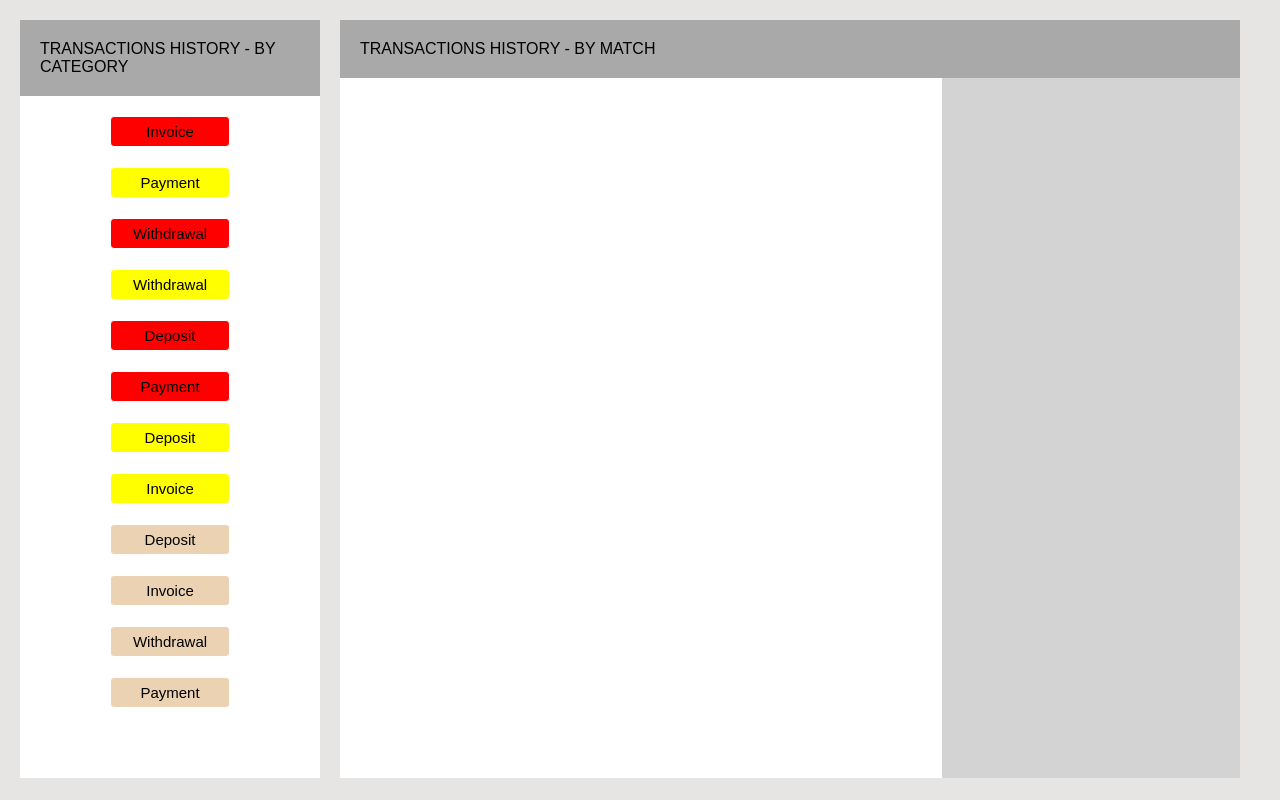
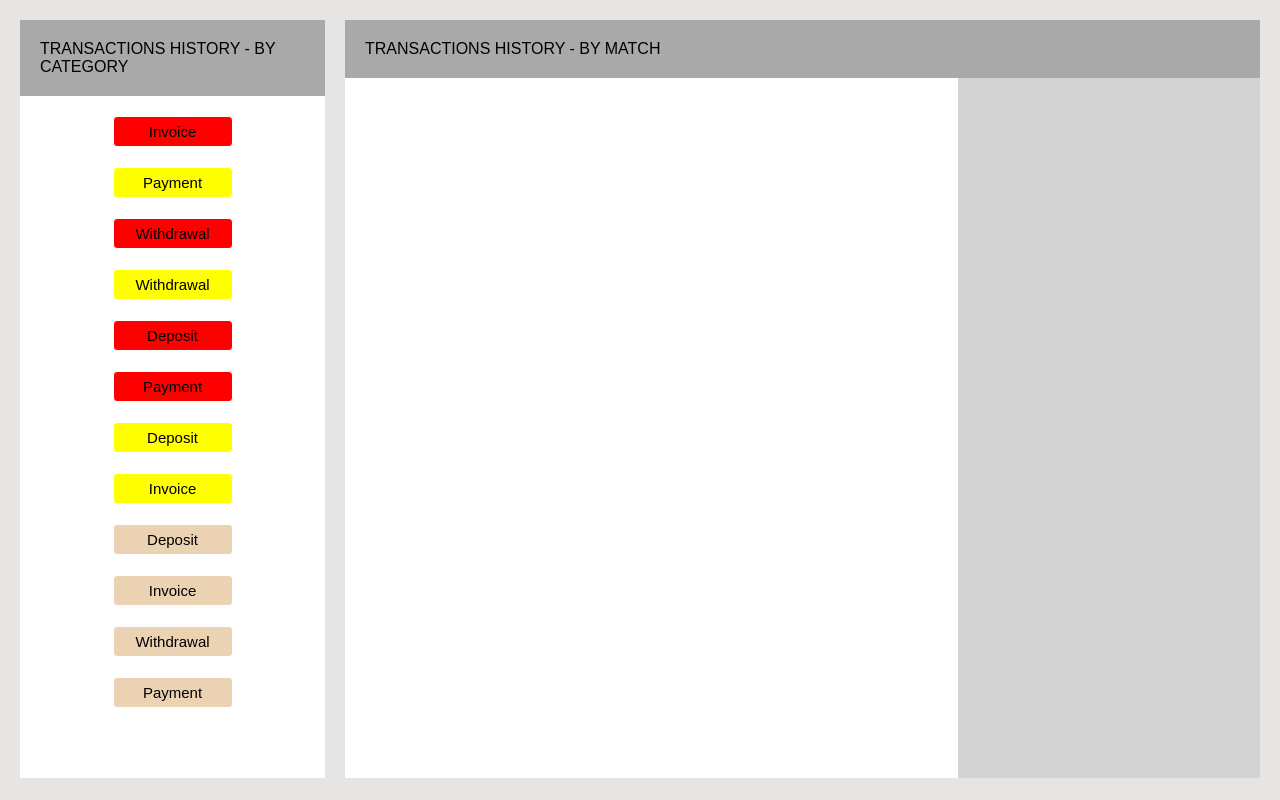
Before and after one commit to matthet/transactions-cloud, a React app: page / in a window 1280 px wide. Built offline with nearby package versions, Linux system fonts and the light colour scheme.

Commit message:
clean up and edits

```diff
--- /dev/null
+++ b/src/Category.js
@@ -0,0 +1,100 @@
+import React, { Component } from "react";
+import Match from "./Match";
+import transactions from './data/transactions.json';
+import rules from './data/rules.json';
+
+class Category extends Component {
+  constructor() {
+    super();
+    this.state = { matchedTxSets: [], showInitialView: true, categoryToShow: {}};
+    this.checkActive = this.checkActive.bind(this);
+  }
+
+  checkActive (category) {
+    let activeCategory = this.state.categoryToShow;
+    let textDecoration = 'none';
+    if (activeCategory.set) {
+      if (activeCategory.set[0].transactionId === category.set[0].transactionId) {
+        textDecoration = 'underline';
+      }
+    }
+    return textDecoration;
+  }
+
+  componentWillMount() {
+    let matchedTxSets = [];
+
+    transactions.forEach(tx => {
+      if (tx.transactionDescription) {
+        let matchRule = rules.find(function(rule) {
+          if (rule.ruleMatchType === 'exact') {
+            return tx.transactionDescription.toLowerCase() === rule.ruleMatchValue
+          } else if (rule.ruleMatchType === 'contains') {
+            return tx.transactionDescription.toLowerCase().indexOf(rule.ruleMatchValue) !== -1;
+          } else if (rule.ruleMatchType === 'startsWith') {
+            return tx.transactionDescription.toLowerCase().startsWith(rule.ruleMatchValue);
+          } else if (rule.ruleMatchType === 'endsWith') {
+            return tx.transactionDescription.toLowerCase().endsWith(rule.ruleMatchValue);
+          } else if (rule.ruleMatchType === 'regex') {
+            //come back later, there are no regex rules
+          } else {
+            return false;
+          }
+        });
+        if (matchRule) {
+          tx.colour = matchRule.ruleFlag === 'Neutral' ? '#ead2b2' : matchRule.ruleFlag;
+          tx.matchRule = matchRule;
+
+          if (matchedTxSets.length) {
+            let i = 0;
+            let found = false;
+
+            while (i < matchedTxSets.length && !found) {
+              if ((matchedTxSets[i].set[0].transactionType === tx.transactionType) && (matchedTxSets[i].set[0].colour === tx.colour)) {
+                matchedTxSets[i].set.push(tx);
+                found = true;
+              }
+              i += 1;
+            }
+
+            if (!found) {
+              matchedTxSets.push({set: [tx], colour: matchRule.ruleFlag === 'Neutral' ? '#ead2b2' : matchRule.ruleFlag});
+            }
+          } else {
+            matchedTxSets.push({set: [tx], colour: matchRule.ruleFlag === 'Neutral' ? '#ead2b2' : matchRule.ruleFlag});
+          }
+        }
+      }
+    });
+    this.setState({ matchedTxSets });
+  }
+
+  render() {
+    return (
+      <div className="section">
+        <div className="category">
+            <div className="heading">TRANSACTIONS HISTORY - BY CATEGORY</div>
+            {
+                this.state.matchedTxSets.map((matchedTxSet => {
+                return (
+                    <div>
+                    <button style={{backgroundColor: matchedTxSet.colour, textDecoration: this.checkActive(matchedTxSet)}}
+                        className="button"
+                        onClick={(e) => {
+                        e.preventDefault();
+                        this.setState({categoryToShow: matchedTxSet})
+                        }}>
+                        {matchedTxSet.set[0].transactionType}
+                    </button>
+                    </div>
+                );
+                }))
+            }
+            </div>
+        <div className="match"><Match categoryToShow={this.state.categoryToShow}/></div>
+      </div>
+    );
+  }
+}
+
+export default Category;
--- a/src/Contact.js
+++ /dev/null
@@ -1,14 +0,0 @@
-import React, { Component } from "react";
-
-class Contact extends Component {
-  render() {
-    return (
-      <div>
-        <div style={{marginBottom: '15px', fontWeight: 'bold'}}>{this.props.sideBarDetails.heading}</div>
-        {this.props.sideBarDetails.data}
-      </div>
-    );
-  }
-}
-
-export default Contact;
--- a/src/Main.js
+++ b/src/Main.js
@@ -1,85 +1,10 @@
 import React, { Component } from "react";
-import Stuff from "./Stuff";
-import transactions from './data/transactions.json';
-import rules from './data/rules.json';
+import Category from "./Category";
 
 class Main extends Component {
-  constructor() {
-    super();
-    this.state = { matchedTxSets: [], showInitialView: true, categoryToShow: {}};
-  }
-
-  componentWillMount() {
-    let matchedTxSets = [];
-
-    transactions.forEach(tx => {
-      if (tx.transactionDescription) {
-        let matchRule = rules.find(function(rule) {
-          if (rule.ruleMatchType === 'exact') {
-            return tx.transactionDescription.toLowerCase() === rule.ruleMatchValue
-          } else if (rule.ruleMatchType === 'contains') {
-            return tx.transactionDescription.toLowerCase().indexOf(rule.ruleMatchValue) !== -1;
-          } else if (rule.ruleMatchType === 'startsWith') {
-            return tx.transactionDescription.toLowerCase().startsWith(rule.ruleMatchValue);
-          } else if (rule.ruleMatchType === 'endsWith') {
-            return tx.transactionDescription.toLowerCase().endsWith(rule.ruleMatchValue);
-          } else if (rule.ruleMatchType === 'regex') {
-            //come back later, there are no regex rules
-          } else {
-            return false;
-          }
-        });
-        if (matchRule) {
-          tx.colour = matchRule.ruleFlag === 'Neutral' ? '#ead2b2' : matchRule.ruleFlag;
-          tx.matchRule = matchRule;
-
-          if (matchedTxSets.length) {
-            let i = 0;
-            let found = false;
-
-            while (i < matchedTxSets.length && !found) {
-              if ((matchedTxSets[i].set[0].transactionType === tx.transactionType) && (matchedTxSets[i].set[0].colour === tx.colour)) {
-                matchedTxSets[i].set.push(tx);
-                found = true;
-              }
-              i += 1;
-            }
-
-            if (!found) {
-              matchedTxSets.push({set: [tx], colour: matchRule.ruleFlag === 'Neutral' ? '#ead2b2' : matchRule.ruleFlag});
-            }
-          } else {
-            matchedTxSets.push({set: [tx], colour: matchRule.ruleFlag === 'Neutral' ? '#ead2b2' : matchRule.ruleFlag});
-          }
-        }
-      }
-    });
-    this.setState({ matchedTxSets });
-  }
-
   render() {
     return (
-      <div className="section">
-        <div style={{width: '25%'}} className="main">
-        <div className="heading">TRANSACTIONS HISTORY - BY CATEGORY</div>
-          {
-            this.state.matchedTxSets.map((matchedTxSet => {
-              return (
-                <div>
-                  <button style={{backgroundColor: matchedTxSet.colour}} className="button"
-                    onClick={(e) => {
-                      e.preventDefault();
-                      this.setState({categoryToShow: matchedTxSet})
-                    }}>
-                    {matchedTxSet.set[0].transactionType}
-                  </button>
-                </div>
-              );
-            }))
-          }
-        </div>
-        <div style={{width: '75%'}} className="stuff"><Stuff categoryToShow={this.state.categoryToShow}/></div>
-      </div>
+      <Category />
     );
   }
 }
--- a/src/Stuff.js
+++ b/src/Match.js
@@ -1,7 +1,7 @@
 import React, { Component } from "react";
-import Contact from "./Contact";
+import Sidebar from "./Sidebar";
 
-class Stuff extends Component {
+class Match extends Component {
   constructor(props) {
     super(props);
     this.state = { matchedRuleSets: [], matchCount: 0, relatedTxs: []};
@@ -9,13 +9,13 @@ class Stuff extends Component {
   }
 
   getSideBarDetails () {
-    let sideBarDetails = {heading: '', data: ''};
+    let sideBarDetails = { heading: '', data: '' };
 
     if (this.state.matchCount === 0) {
       if (this.state.relatedTxs.length) {
         sideBarDetails.heading = <div>TRANSACTIONS</div>;
         sideBarDetails.data = this.state.relatedTxs.map(tx => {
-          return <div style={{marginTop: '15px'}}>{tx.transactionId}: <div>{tx.transactionDescription}</div></div>
+          return <div className="detail">{tx.transactionId}: <div>{tx.transactionDescription}</div></div>
         })
       }
     } else {
@@ -48,22 +48,24 @@ class Stuff extends Component {
         matchedRuleSets.push([tx]);
       }
     });
+    console.log('matchedRuleSets', matchedRuleSets);
     this.setState({ matchedRuleSets, matchCount: 0, relatedTxs: [] });
   }
 
   render() {
     let sideBarDetails = this.getSideBarDetails();
-
     return (
       <div>
         <div className="heading">TRANSACTIONS HISTORY - BY MATCH</div>
         <div className="section">
-          <div style={{width: '70%'}}>
+          <div className="rule">
+            <div>
               {
                 this.state.matchedRuleSets.map((set => {
                   return (
                     <div>
-                    <button style={{backgroundColor: set[0].colour}} className="button"
+                      <button style={{backgroundColor: set[0].colour}}
+                        className="button"
                         onMouseOver={(e) => {
                           e.preventDefault();
                           this.setState({matchCount: set.length})
@@ -77,18 +79,19 @@ class Stuff extends Component {
                           this.setState({matchCount: 0})
                           this.setState({relatedTxs: set})
                         }}>
-                      {set[0].transactionType}
+                        {set[0].matchRule.ruleCategory}
                       </button>
                     </div>
                   );
                 }))
               }
             </div>
-          <div style={{width: '30%'}} className="contact"><Contact sideBarDetails={sideBarDetails} /></div>
+          </div>
+          <div className="side"><Sidebar sideBarDetails={sideBarDetails} /></div>
         </div>
       </div>
     );
   }
 }
 
-export default Stuff;
+export default Match;
--- /dev/null
+++ b/src/Sidebar.js
@@ -0,0 +1,14 @@
+import React, { Component } from "react";
+
+class Sidebar extends Component {
+  render() {
+    return (
+      <div>
+        <div className="subheading">{this.props.sideBarDetails.heading}</div>
+        {this.props.sideBarDetails.data}
+      </div>
+    );
+  }
+}
+
+export default Sidebar;
--- a/src/index.css
+++ b/src/index.css
@@ -6,9 +6,6 @@ body {
 }
 .section {
   display: flex; flex-direction: row;
-}
-.width {
-  width: 33%;
 }
 .button {
 	-moz-border-radius: 4px;
@@ -33,24 +30,40 @@ body {
   color: black;
   text-decoration: underline
 }
+.category {
+  text-align: center;
+  background-color: white;
+  margin-right: 20px;
+  width: 25%;
+}
 .main {
   text-align: center;
   background-color: white;
-  margin-right: 20px;
 }
-.stuff {
+.match {
+  width: 75%;
+}
+.rule {
   text-align: center;
   background-color: white;
-  margin-right: 20px;
+  width: 70%;
 }
-.contact {
+.side {
   padding: 20px;
   background-color: lightgray;
   text-align: left;
   min-height: 660px;
+  width: 30%;
 }
 .heading {
   padding: 20px;
   text-align: left;
   background-color: darkgray;
 }
+.subheading {
+  margin-bottom: 15px;
+  font-weight: bold;
+}
+.detail {
+  margin-top: 15px;
+}
```
Lines whose indentation alone changed are shown as unchanged.
